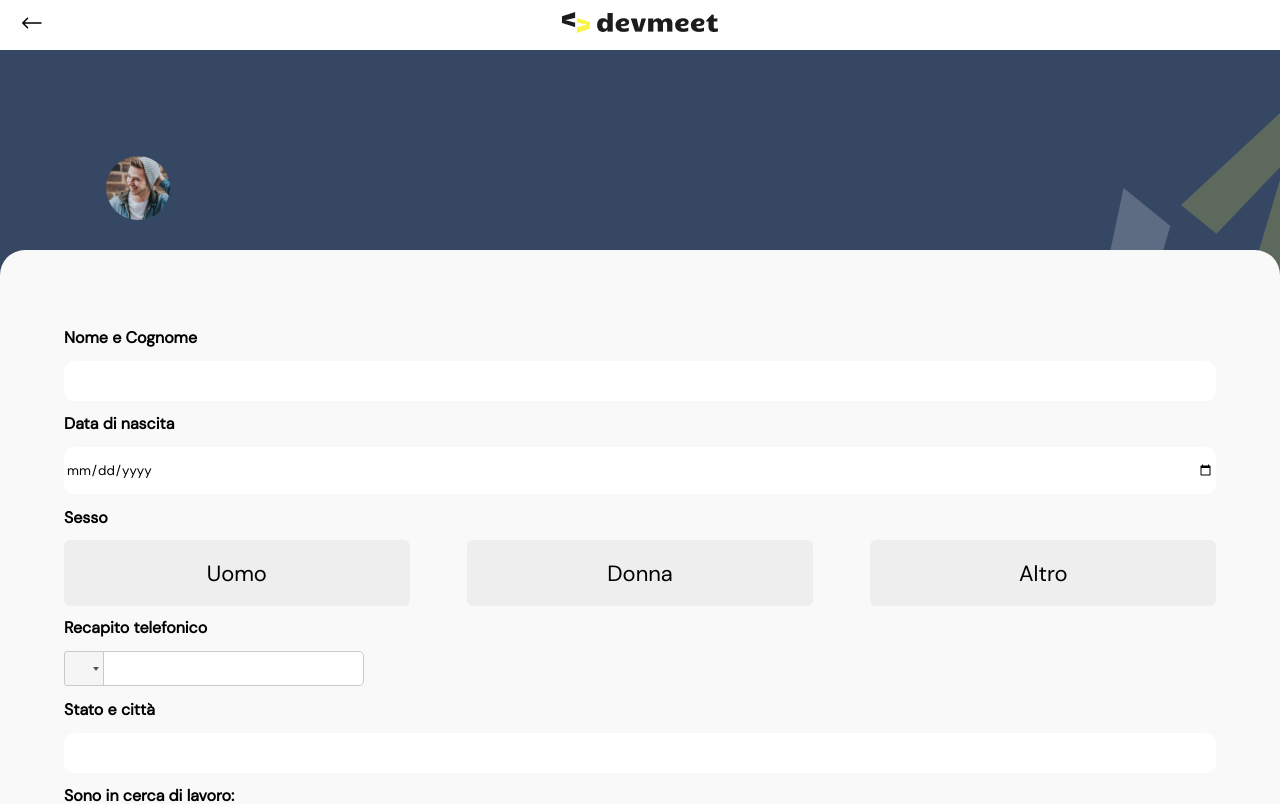
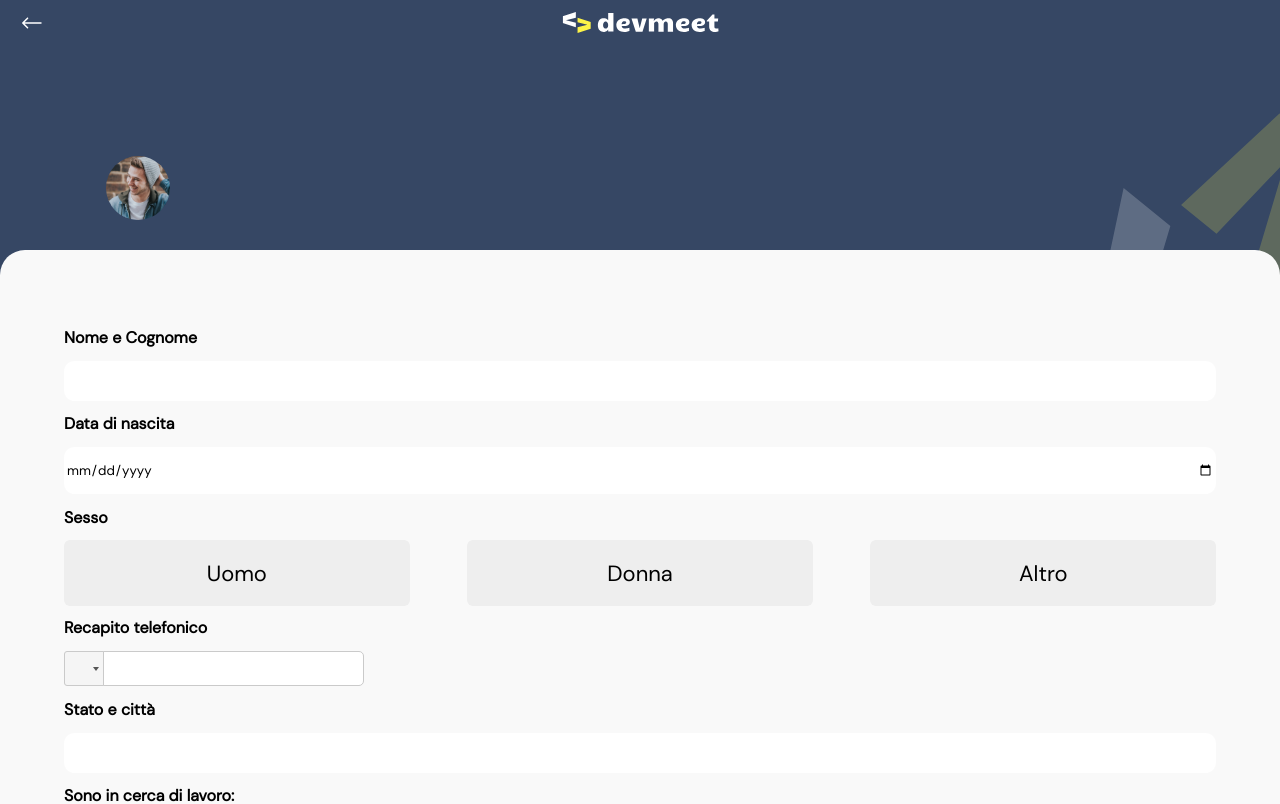
Before and after one commit to Emiliano-S/devmeet, a React (Create React App) app: page /ProfileSettings in a window 1280 px wide. Shown: the top 804 px of the page. Built offline with nearby package versions, Linux system fonts and the light colour scheme; the HTML template or start-up script is replaced by a standard one.

Commit message:
modificata navbar con cambio colore logo e sfondo in base al path, aggiunti logo bianco e arrowback bianca

```diff
--- a/src/App.js
+++ b/src/App.js
@@ -7,7 +7,7 @@ import SignUp from './components/SignUp';
 import Form from './components/Form';
 import data from './data/db';
 import Login from './components/Login';
-import {Routes, Route, BrowserRouter} from 'react-router-dom'
+import {Routes, Route, BrowserRouter, useLocation} from 'react-router-dom'
 import { Filterby } from './components/Filterby';
 import { AddPhoto } from './components/AddPhoto';
 import { ProfileSettings } from './components/ProfileSettings';
@@ -17,7 +17,6 @@ import { ProfileSettings } from './components/ProfileSettings';
 
 function App({user}) {
   const [dbCard, setdbCard] = useState(data);
-
 
   return (
     <div className="App">
--- a/src/components/NavBar.js
+++ b/src/components/NavBar.js
@@ -1,29 +1,46 @@
 import navBackArrow from "../assets/svg/backNav.svg";
+import navBackArrowWhite from "../assets/svg/backNavWhite.svg";
 import navOption from "../assets/svg/optionsNav.svg";
 import navLogo from "../assets/img/logoNav.png";
+import navLogoWhite from "../assets/svg/logoNav.svg";
 import {useNavigate, useLocation} from 'react-router-dom';
+import { useEffect } from "react";
+import { useState } from "react";
 
 
 
 export function NavBar({options, back}) {
   const navigate = useNavigate();
   const location = useLocation()
+  const [bgColor, setBgColor] = useState('transparent')
+  const [logo, setLogo] = useState(navLogo)
+  const [backFill, setBackFill] = useState(navBackArrow)
+
+  useEffect(()=>
+  {
+      if(location.pathname == '/ProfileSettings'){
+      setBgColor('#364764')
+      setLogo(navLogoWhite)
+      setBackFill(navBackArrowWhite)
+      }
+  }, [location]);
 
     //INSERENDO options E back COME PROPS ALLA NAVBAR POSSIAMO AGGIUNGERE IL MENU OPZIONI E LA FRECCIA A SINISTRA
     if (location.pathname === "/") {
       return null
     }
+
   return (
-    <div className="NavBar">
+    <div className="NavBar" style={{backgroundColor: `${bgColor}`}}>
       <div className="NavBarBackContainer">
-       {back &&  <button onClick={() => navigate(-1, {replace:true})} style={{border:'none', backgroundColor:'Transparent', cursor:'pointer', backgroundRepeat: 'no-repeat'}}><img
+       {back &&  <button onClick={() => navigate(-1, {replace:true})} style={{border:'none', backgroundColor:`${bgColor}`, cursor:'pointer', backgroundRepeat: 'no-repeat'}}><img
           className="NavBarBackArrow"
-          src={navBackArrow}
+          src={backFill}
           alt="Go back!"
         /></button>}
       </div>
       <div className="NavBarLogoContainer">
-        <img className="NavBarLogo" src={navLogo} alt="devmeet" />
+        <img className="NavBarLogo" src={logo} alt="devmeet" />
       </div>
       <div className="NavBarOptionsContainer">
         {options && <img
```
Also changed, not shown: src/assets/svg/backNavWhite.svg (added), src/assets/svg/logoNav.svg (added).
